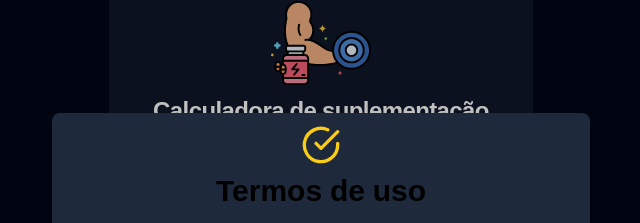
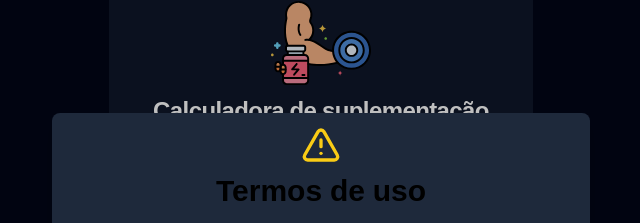
Before and after one commit to NaderSouza/calculadora-suplementacao, a Next.js app: page / in a window 1280 px wide. Shown: the part 131-354 px from the top of the page, without its empty margins (319-959 px from the left). Built offline with nearby package versions, Linux system fonts and the light colour scheme.

Commit message:
fix: fix icon in modal

```diff
--- a/src/pages/index.tsx
+++ b/src/pages/index.tsx
@@ -5,7 +5,7 @@ import { Noto_Sans_Lao } from "next/font/google";
 
 import RadioButton from "./components/radioButton";
 import Modal from "./components/Modal";
-import { AlertTriangleIcon, CheckCircle } from "lucide-react";
+import { AlertTriangle, CheckCircle } from "lucide-react";
 import { ModalCalc } from "./components/ModalCalc";
 import { useState } from "react";
 
@@ -26,7 +26,7 @@ export default function Home() {
   };
 
   const warning = (
-    <CheckCircle className="text-yellow-400 size-12 pb-2 m-auto" />
+    <AlertTriangle className="text-yellow-400 size-12 pb-2 m-auto" />
   );
   const calc = <CheckCircle className="text-emerald-500 size-12 pb-2 m-auto" />;
 
@@ -149,6 +149,7 @@ export default function Home() {
           Lorem, ipsum dolor sit amet consectetur adipisicing elit. Hic, !.
         </Modal>
       </div>
+
       <div>
         {/* modal de texto para o resultado (exibir ao clicar em calcular)*/}
         {isOpen && (
```
